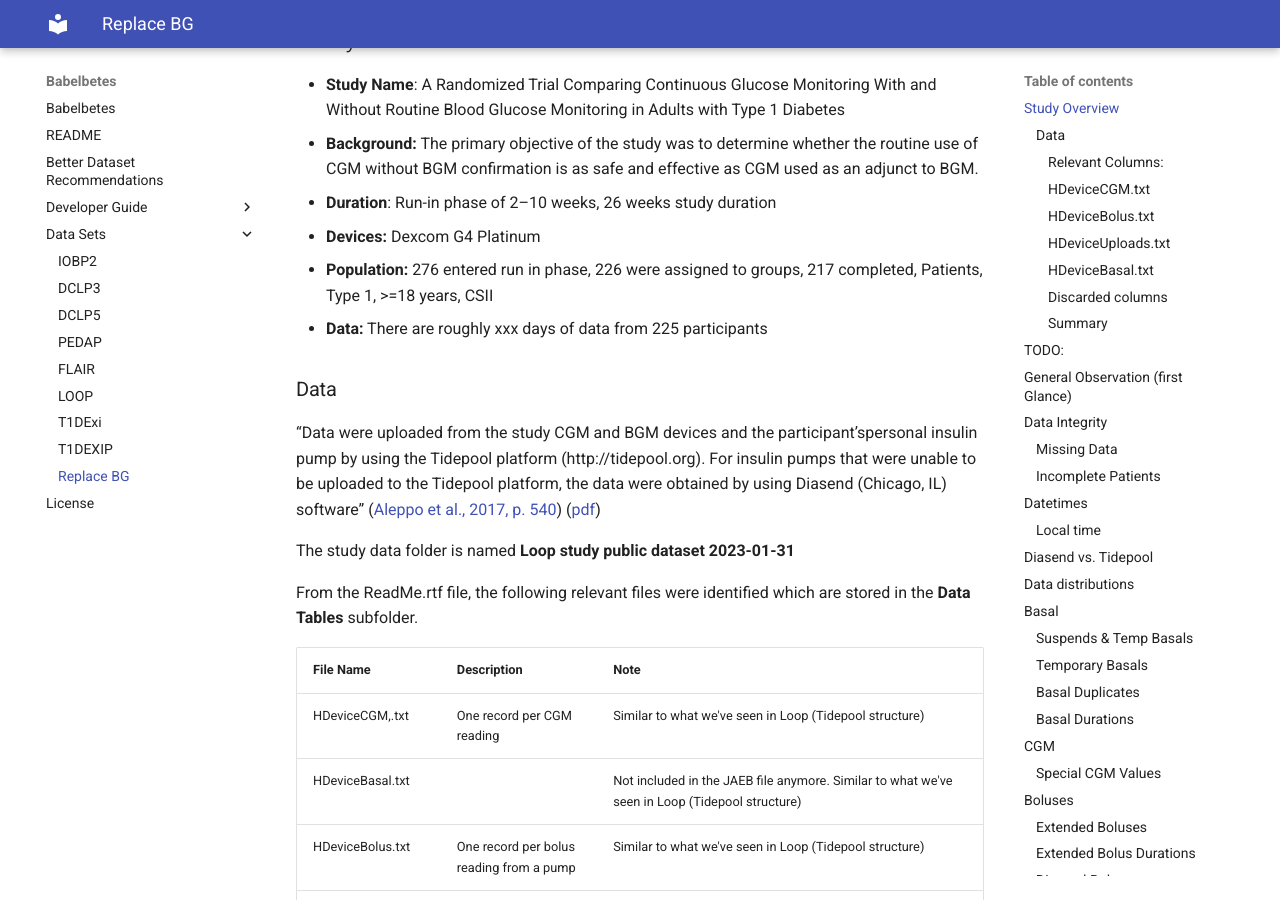
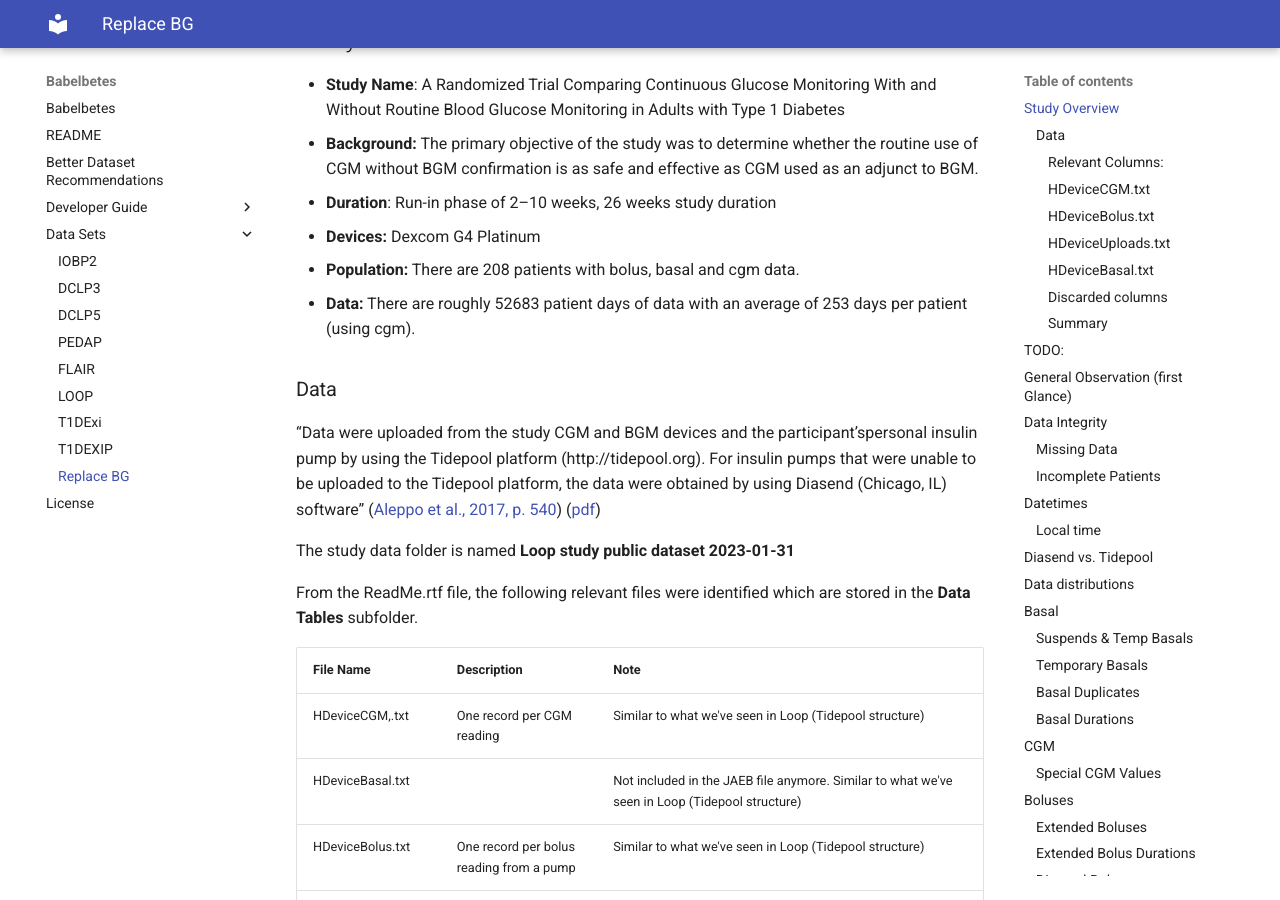
Before and after one commit to nudgebg/egvinsulin, an MkDocs documentation site: the page built from docs/data_sets/REPLACE_BG.md, in a window 1280 px wide and 900 px high, scrolled down 343 px. Built offline with MkDocs 1.6.1 and Material for MkDocs 9.7.7, drawn with Linux system fonts in a browser that asks for light colours.

Commit message:
[develop] Replace BG: Add number of patient days.

```diff
--- a/docs/data_sets/REPLACE_BG.md
+++ b/docs/data_sets/REPLACE_BG.md
@@ -8,8 +8,8 @@ The full analysis of this dataset is provided in: `notebooks/understand-replaceb
 - **Background:** The primary objective of the study was to determine whether the routine use of CGM without BGM confirmation is as safe and effective as CGM used as an adjunct to BGM.
 - **Duration**: Run-in phase of 2–10 weeks, 26 weeks study duration
 - **Devices:** Dexcom G4 Platinum
-- **Population:** 276 entered run in phase, 226 were assigned to groups, 217 completed, Patients, Type 1, >=18 years, CSII
-- **Data:** There are roughly xxx days of data from 225 participants
+- **Population:** There are 208 patients with bolus, basal and cgm data.
+- **Data:** There are roughly 52683 patient days of data with an average of 253 days per patient (using cgm).
 
 ### Data
 
```
Also changed, not shown: 1 other file.
